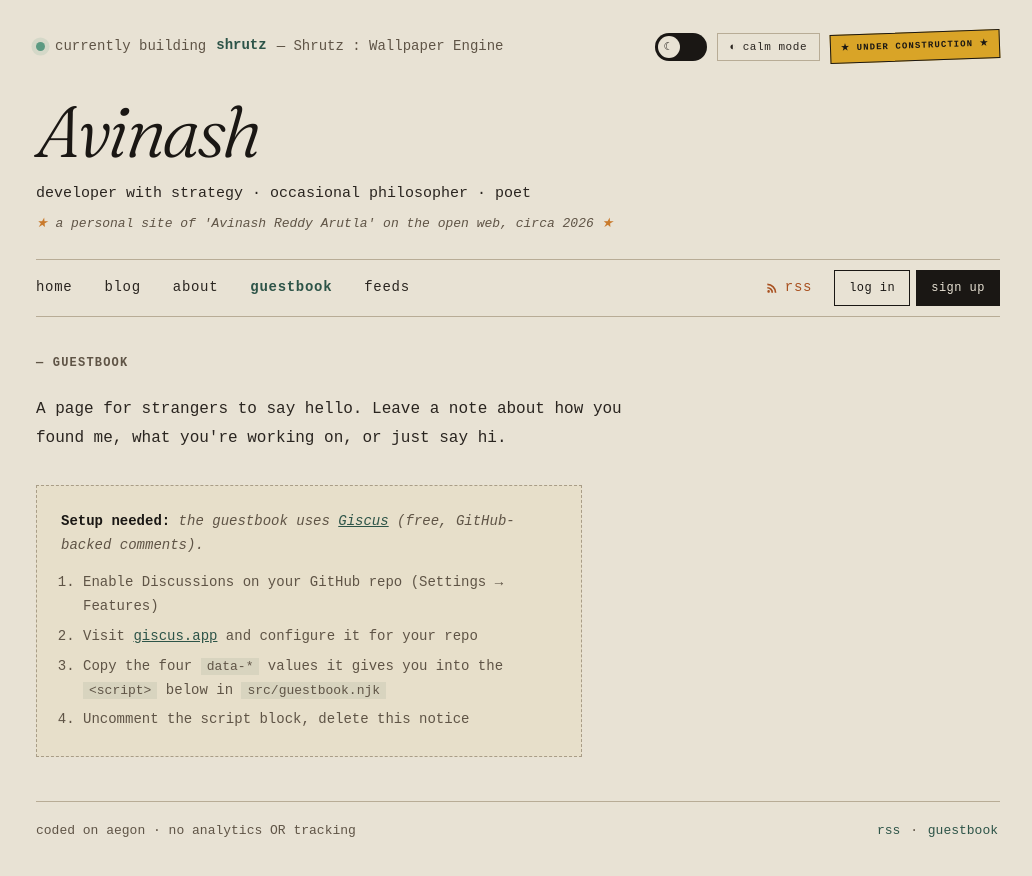
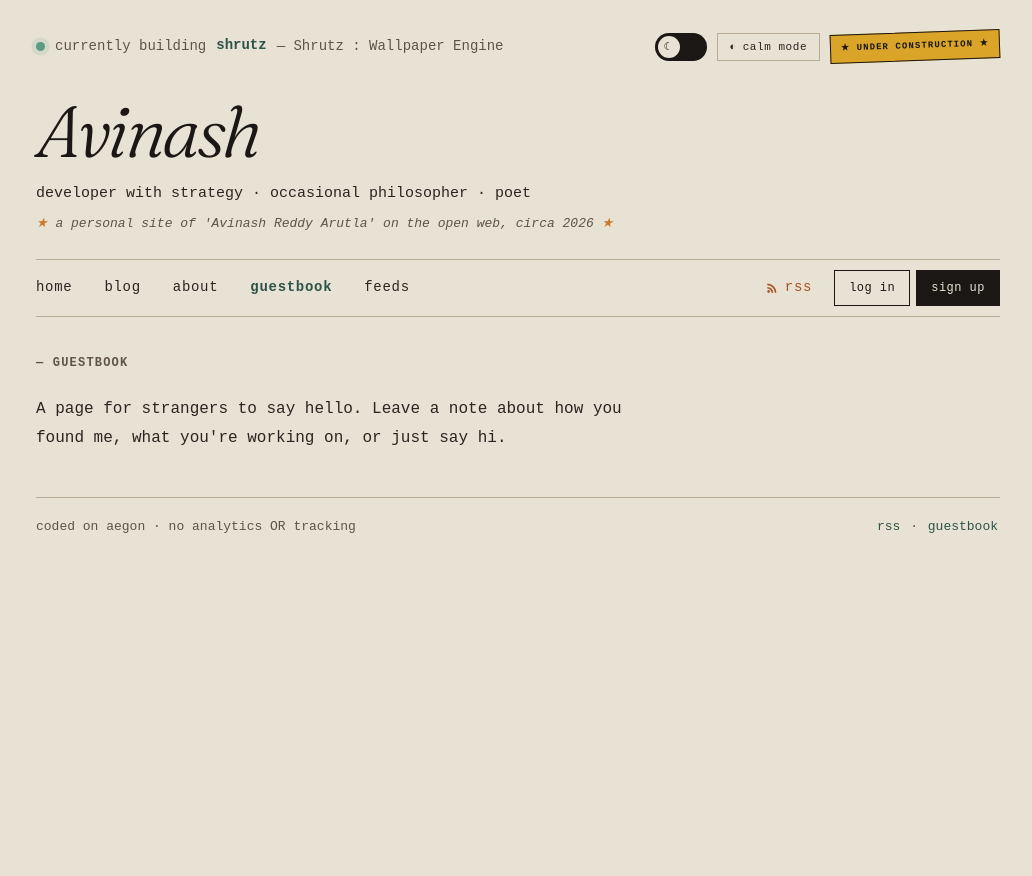
Before and after one commit to burpcat/burpcat.github.io, an Eleventy site: page src/guestbook.njk in a window 1280 px wide. Shown: the whole page, without its empty margins (122-1154 px from the left). After the commit the page ends 800 px from the top, so only its background shows below. Built offline with nearby package versions, Linux system fonts and the light colour scheme; Eleventy itself is replaced by a stand-in of ours; files that its build step writes are made by us from their sources.

Commit message:
added giscus and aegon says hi

```diff
--- a/src/guestbook.njk
+++ b/src/guestbook.njk
@@ -12,40 +12,21 @@ permalink: /guestbook/
     <p style="margin-bottom: 1.4em;">A page for strangers to say hello. Leave a note about how you found me, what you're working on, or just say hi.</p>
   </div>
 
-  {# ── Giscus comments ── #}
-  {# To activate: go to https://giscus.app, point it at this repo,
-     enable GitHub Discussions, and replace the four data-* values below.
-     Then delete the placeholder block. #}
-
-  <div class="empty-state" style="border: 1px dashed var(--dash); padding: 24px; background: rgba(217, 164, 39, 0.06);">
-    <p style="margin-bottom: 1em;"><strong style="color: var(--text); font-style: normal;">Setup needed:</strong> the guestbook uses <a href="https://giscus.app" style="color: var(--accent);">Giscus</a> (free, GitHub-backed comments).</p>
-    <ol style="padding-left: 22px; font-style: normal;">
-      <li style="margin-bottom: 6px;">Enable Discussions on your GitHub repo (Settings → Features)</li>
-      <li style="margin-bottom: 6px;">Visit <a href="https://giscus.app" style="color: var(--accent);">giscus.app</a> and configure it for your repo</li>
-      <li style="margin-bottom: 6px;">Copy the four <code>data-*</code> values it gives you into the <code>&lt;script&gt;</code> below in <code>src/guestbook.njk</code></li>
-      <li>Uncomment the script block, delete this notice</li>
-    </ol>
-  </div>
-
-  {# Uncomment and fill in the data-repo-id and data-category-id from giscus.app:
-
   <script src="https://giscus.app/client.js"
-    data-repo="yourusername/your-repo-name"
-    data-repo-id="REPLACE_ME"
+    data-repo="burpcat/burpcat.github.io"
+    data-repo-id="R_kgDOTEg8ug"
     data-category="Guestbook"
-    data-category-id="REPLACE_ME"
+    data-category-id="DIC_kwDOTEg8us4C_6kx"
     data-mapping="specific"
     data-term="guestbook"
     data-strict="0"
     data-reactions-enabled="1"
     data-emit-metadata="0"
-    data-input-position="top"
-    data-theme="light"
+    data-input-position="bottom"
+    data-theme="preferred_color_scheme"
     data-lang="en"
     crossorigin="anonymous"
     async>
   </script>
-
-  #}
 </section>
 </main>
```
Also changed, not shown: src/posts/2026-06-26-the-pattern-repeats.md (added, +19 -0 lines).
